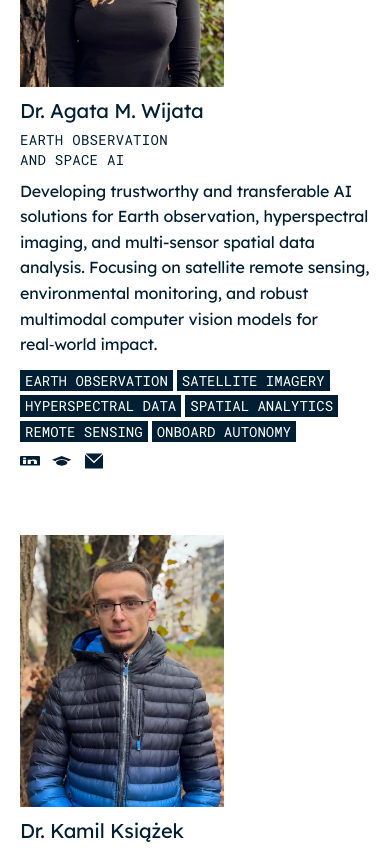
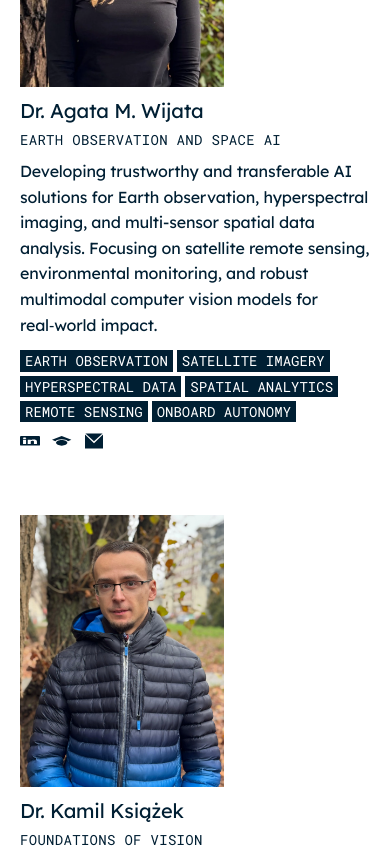
Before and after one commit to CredibleAI/CredibleAI.github.io, a Next.js app: page /about in a window 390 px wide. Shown: the part 7900-8748 px from the top of the page. Built offline with nearby package versions, Linux system fonts and the light colour scheme; no server answers.

Commit message:
Let the focus area sit on one line on phones.

```diff
--- a/src/components/FocusLeaderCard.tsx
+++ b/src/components/FocusLeaderCard.tsx
@@ -79,7 +79,7 @@ export default function FocusLeaderCard({ leader }: FocusLeaderCardProps) {
 
         {/* Mono uppercase, so the focus labels the person instead of reading as
             a second name at the same weight. */}
-        <p className="font-mono text-sm md:text-base font-normal uppercase leading-[1.4] tracking-[0.3px] text-[#001f33] whitespace-pre-line">
+        <p className="font-mono text-sm md:text-base font-normal uppercase leading-[1.4] tracking-[0.3px] text-[#001f33] whitespace-normal text-balance md:whitespace-pre-line md:text-wrap">
           {leader.focusArea}
         </p>
 
```
